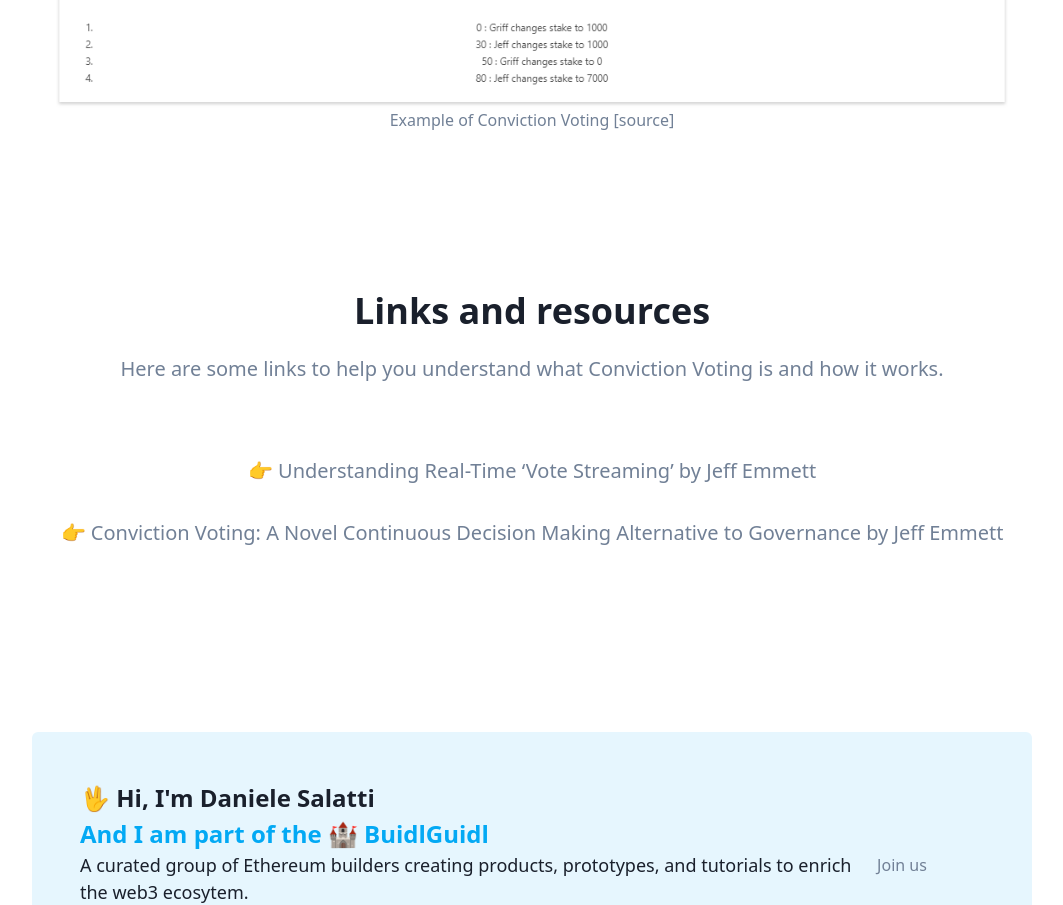
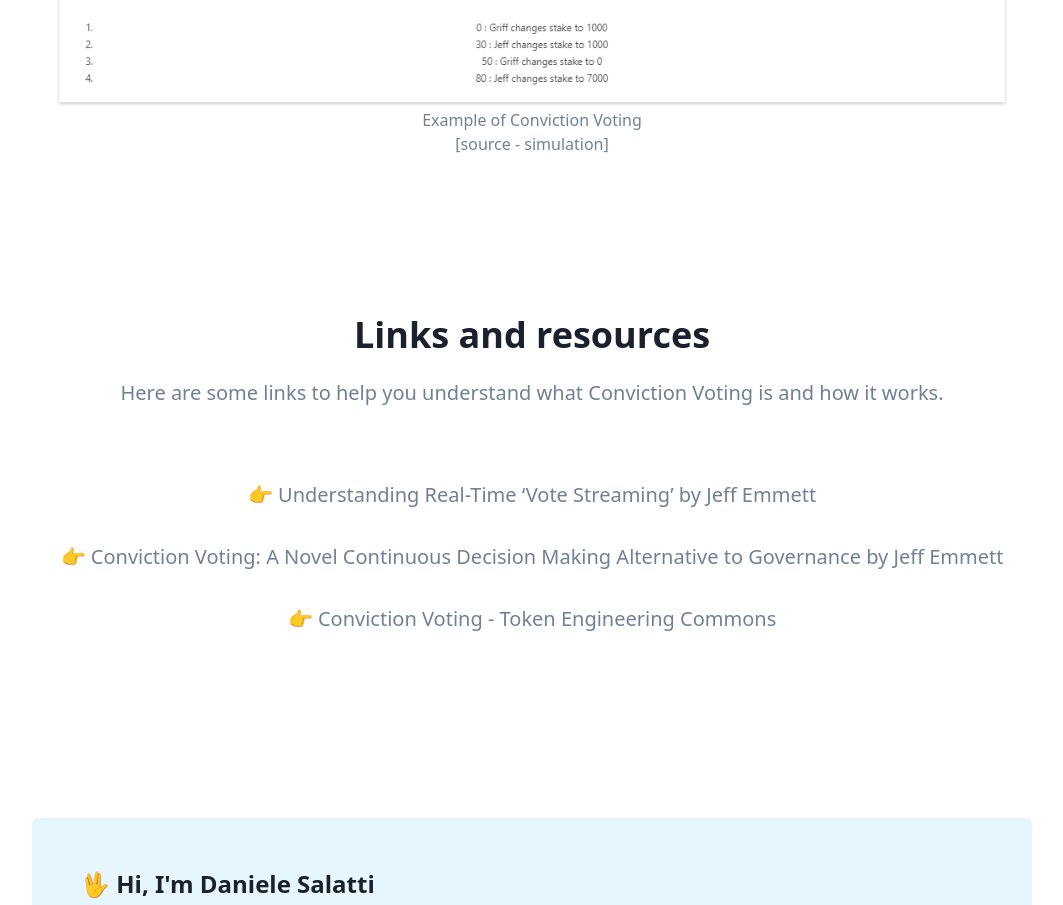
Before and after one commit to DanieleSalatti/convictionvotingwtf, a Next.js app: page / in a window 1280 px wide. Shown: the part 1579-2484 px from the top of the page, without its empty margins (108-1171 px from the left). Built offline with nearby package versions, Linux system fonts and the light colour scheme.

Commit message:
Add more links and refs

```diff
--- a/src/templates/VerticalFeatures.tsx
+++ b/src/templates/VerticalFeatures.tsx
@@ -16,7 +16,12 @@ const VerticalFeatures = () => (
         <div className="w-full p-6">
           <figure>
             <img src="/assets/images/conviction-voting.png" alt="Conviction Voting" />
-            <figcaption>Example of Conviction Voting [<a href="https://medium.com/commonsstack/conviction-voting-a-novel-continuous-decision-making-alternative-to-governance-62e215ad2b3d">source</a>]</figcaption>
+            <figcaption>
+              Example of Conviction Voting
+              <br/>
+              [
+                <a href="https://medium.com/commonsstack/conviction-voting-a-novel-continuous-decision-making-alternative-to-governance-62e215ad2b3d">source</a>{' '}
+                - <a href="https://sponnet.github.io/cs-sim/">simulation</a>]</figcaption>
           </figure>
         </div>
       </div>
@@ -34,6 +39,10 @@ const VerticalFeatures = () => (
           <p className="text-xl pb-8">
             👉 <a href="https://medium.com/commonsstack/conviction-voting-a-novel-continuous-decision-making-alternative-to-governance-62e215ad2b3d">Conviction Voting: A Novel Continuous Decision Making Alternative to Governance</a> by Jeff Emmett
           </p>
+          <p className="text-xl pb-8">
+            👉 <a href="https://token-engineering-commons.gitbook.io/tec-handbook/archive/archived-content/conviction-voting">Conviction Voting - Token Engineering Commons</a>
+          </p>
+
         </div>
       </div>
     </Section>
```
